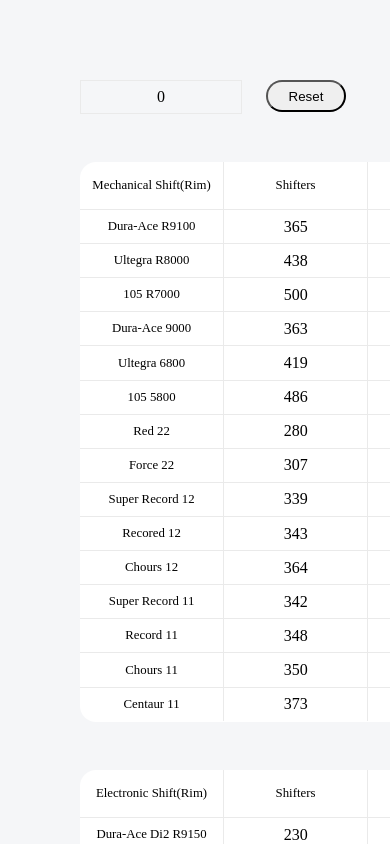
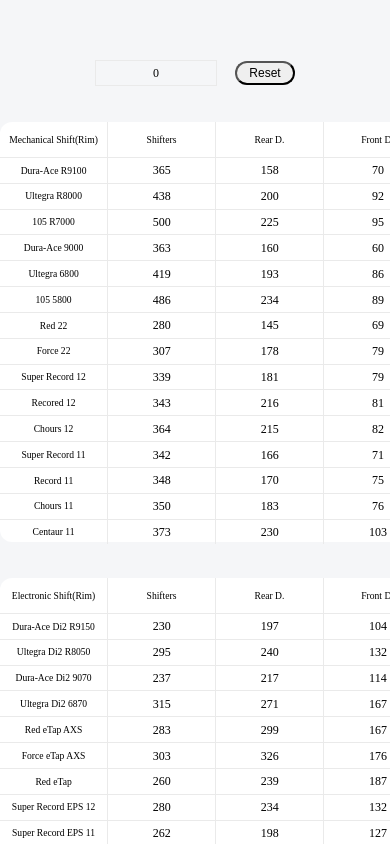
Before and after one commit to sangboking/bikeParts, a React (Create React App) app: page / in a window 390 px wide. Built offline with nearby package versions, Linux system fonts and the light colour scheme; the HTML template or start-up script is replaced by a standard one.

Commit message:
feat : 반응형 작업 추가

```diff
--- a/src/App.tsx
+++ b/src/App.tsx
@@ -1,15 +1,132 @@
 import React from 'react';
 import { RecoilRoot } from 'recoil';
+import { createGlobalStyle } from 'styled-components';
+import reset from 'styled-reset';
 import Router from './router';
 
 function App() {
   return (
     <>
       <RecoilRoot>
+        <GlobalStyle />
         <Router />
       </RecoilRoot>
     </>
   );
 }
 
+const GlobalStyle = createGlobalStyle`
+  *{
+    ${reset};
+  }
+
+  @media screen and (max-width: 3920px){
+    *{
+      font-size: 29px;
+    }
+  }
+
+  @media screen and (max-width: 3800px){
+    *{
+      font-size: 28px;
+    }
+  }
+
+  @media screen and (max-width: 3680px){
+    *{
+      font-size: 27px;
+    }
+  }
+
+  @media screen and (max-width: 3560px){
+    *{
+      font-size: 26px;
+    }
+  }
+
+  @media screen and (max-width: 3440px){
+    *{
+      font-size: 25px;
+    }
+  }
+
+  @media screen and (max-width: 3320px){
+    *{
+      font-size: 24px;
+    }
+  }
+
+  @media screen and (max-width: 3200px){
+    *{
+      font-size: 23px;
+    }
+  }
+
+  @media screen and (max-width: 3040px){
+    *{
+      font-size: 22px;
+    }
+  }
+
+  @media screen and (max-width: 2880px){
+    *{
+      font-size: 21px;
+    }
+  }
+
+  @media screen and (max-width: 2720px){
+    *{
+      font-size: 20px;
+    }
+  }
+
+  @media screen and (max-width: 2560px){
+    *{
+      font-size: 19px;
+    }
+  }
+
+  @media screen and (max-width: 2400px){
+    *{
+      font-size: 18px;
+    }
+  }
+
+  @media screen and (max-width: 2240px){
+    *{
+      font-size: 17px;
+    }
+  }
+
+  @media screen and (max-width: 2080px){
+    *{
+      font-size: 16px;
+    }
+  }
+
+  @media screen and (max-width: 1920px){
+    *{
+      font-size: 15px;
+    }
+  }
+
+  @media screen and (max-width: 1760px){
+    *{
+      font-size: 14px;
+    }
+  }
+
+  @media screen and (max-width: 1600px){
+    *{
+      font-size: 13px;
+    }
+  }
+
+  @media screen and (max-width: 1440px){
+    *{
+      font-size: 12px;
+    }
+  }
+`;
+
 export default App;
--- a/src/components/Home/Calculation.tsx
+++ b/src/components/Home/Calculation.tsx
@@ -32,7 +32,9 @@
 
 const Head = styled.header`
   display: flex;
-  margin-left: 5rem;
+  align-items: center;
+  justify-content: center;
+  margin-bottom: 3rem;
   padding-top: 5rem;
 `;
 
--- a/src/containers/discs/DiscElectronicShift.tsx
+++ b/src/containers/discs/DiscElectronicShift.tsx
@@ -23,6 +23,7 @@
   width: 81rem;
   height: 26.5rem;
   background-color: #fff;
-  margin: 3rem 0 3rem 5rem;
+  margin: 0 auto;
+  margin-bottom: 3rem;
   border-radius: 1rem;
 `;
--- a/src/containers/discs/DiscMechanicalShift.tsx
+++ b/src/containers/discs/DiscMechanicalShift.tsx
@@ -23,6 +23,7 @@
   width: 81rem;
   height: 31rem;
   background-color: #fff;
-  margin: 3rem 0 3rem 5rem;
+  margin: 0 auto;
+  margin-bottom: 3rem;
   border-radius: 1rem;
 `;
--- a/src/containers/rims/RimElectronicShift.tsx
+++ b/src/containers/rims/RimElectronicShift.tsx
@@ -23,6 +23,7 @@
   width: 81rem;
   height: 24.4rem;
   background-color: #fff;
-  margin: 3rem 0 3rem 5rem;
+  margin: 0 auto;
+  margin-bottom: 3rem;
   border-radius: 1rem;
 `;
--- a/src/containers/rims/RimMechanicalShift.tsx
+++ b/src/containers/rims/RimMechanicalShift.tsx
@@ -24,6 +24,7 @@
   width: 81rem;
   height: 35rem;
   background-color: #fff;
-  margin: 3rem 0 3rem 5rem;
+  margin: 0 auto;
+  margin-bottom: 3rem;
   border-radius: 1rem;
 `;
--- a/src/index.tsx
+++ b/src/index.tsx
@@ -1,6 +1,6 @@
 import React from 'react';
 import ReactDOM from 'react-dom/client';
-import { Reset } from 'styled-reset';
+import { RecoilRoot } from 'recoil';
 import App from './App';
 
 const root = ReactDOM.createRoot(
@@ -8,7 +8,8 @@
 );
 root.render(
   <React.StrictMode>
-    <Reset />
-    <App />
+    <RecoilRoot>
+      <App />
+    </RecoilRoot>
   </React.StrictMode>
 );
```
